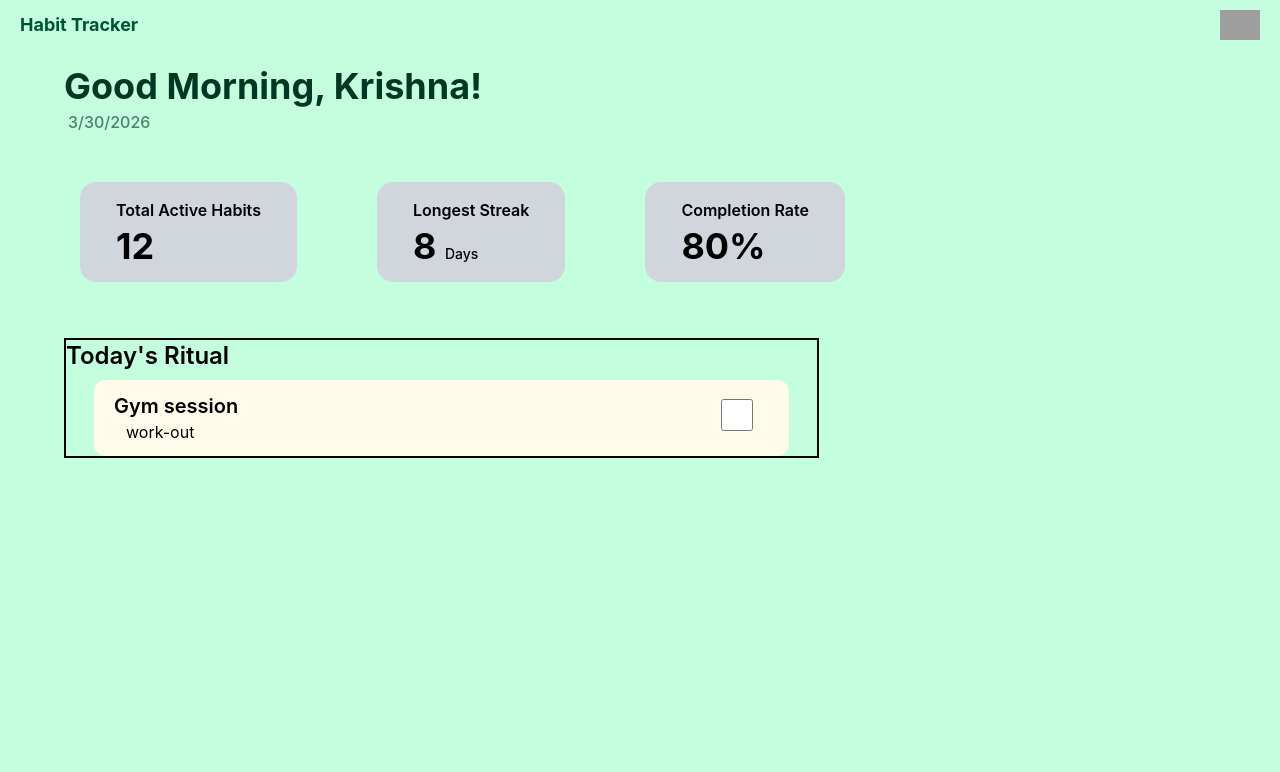
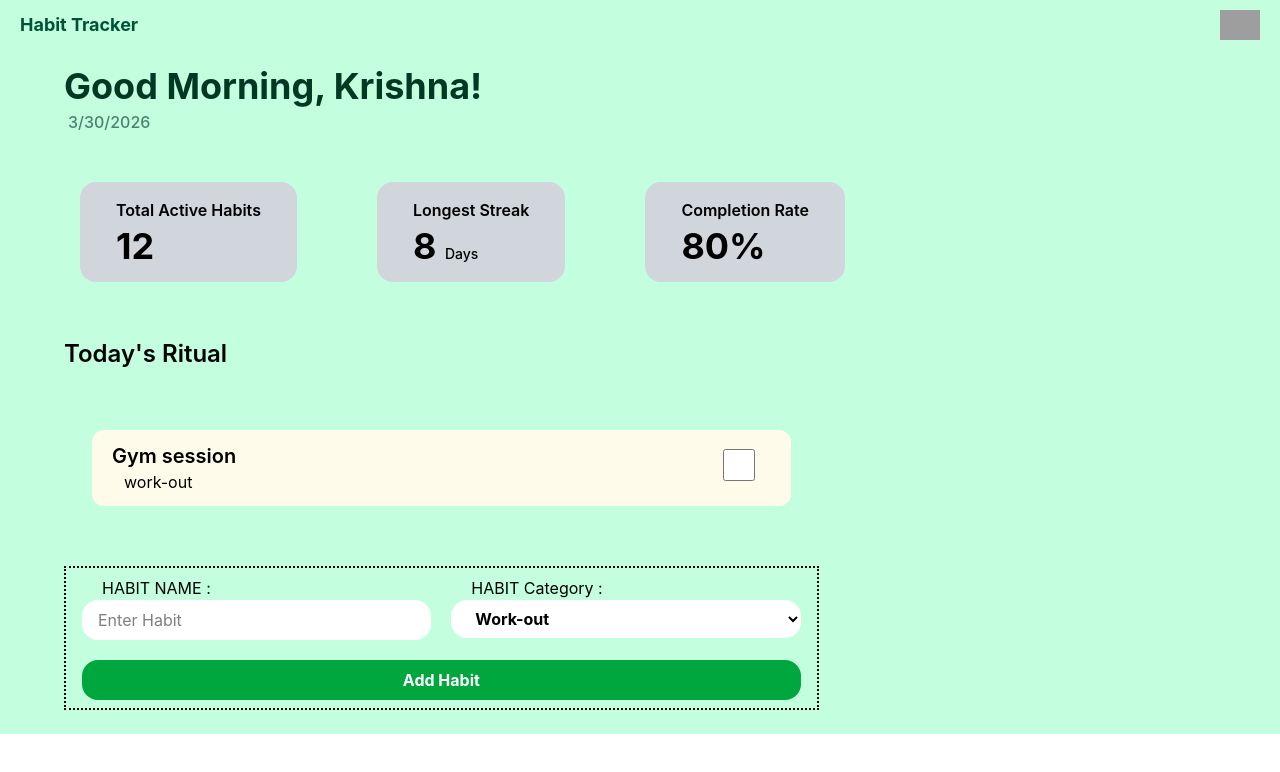
Before and after one commit to krishnakeshariya1/react-skill-build-projects, a React (Vite) app in the folder habit-tracker/: page / in a window 1280 px wide. Shown: the top 772 px of the page. Built offline with nearby package versions, Linux system fonts and the light colour scheme; grey boxes are pictures that could not be loaded.

Commit message:
make add habit form

```diff
--- a/habit-tracker/src/App.jsx
+++ b/habit-tracker/src/App.jsx
@@ -12,7 +12,7 @@ const App = () =>{
 
   return(
 
-    <div className="w-full h-screen bg-[#c3ffde]">
+    <div className="w-full h-auto bg-[#c3ffde] ">
 
       < NavBar />
 
--- /dev/null
+++ b/habit-tracker/src/Components/LeftSide/AddHabit.jsx
@@ -0,0 +1,25 @@
+export const AddHabit = () =>{
+    return(
+        <div className="w-full border-dotted border-2 border-black px-4 py-2 ">
+
+           <div className="flex gap-5">
+            <div className="w-1/2 flex flex-col">
+            <label className="ml-5">HABIT NAME :</label>
+            <input type="text" className="w-full bg-white px-4 py-2 rounded-2xl text-black outline-green-500" placeholder="Enter Habit"/>
+           </div>
+
+           <div className="w-1/2 flex flex-col">
+            <label className="ml-5">HABIT Category :</label>
+            <select className="bg-white w-full px-5 py-2 rounded-2xl text-black font-bold " >
+                <option value="Work-out">Work-out</option>
+                <option value="writing">writing</option>
+                <option value="singing">Singing</option>
+            </select>
+           </div>
+
+           </div>
+
+           <button className="w-full bg-green-600 mt-5 py-2 rounded-2xl font-bold text-white">Add Habit</button>
+        </div>
+    )
+}
--- a/habit-tracker/src/Components/LeftSide/TodayHabit.jsx
+++ b/habit-tracker/src/Components/LeftSide/TodayHabit.jsx
@@ -1,10 +1,14 @@
+import { AddHabit } from "./AddHabit"
 import { HabitCard } from "./HabitCard"
 
 export const TodayHabit = () =>{
     return(
-        <div className="w-full border-2">
-            <h2 className="text-2xl font-semibold mb-2">Today's Ritual </h2>
+        <div className="w-full flex flex-col gap-15">
+            <h2 className="text-2xl font-semibold ">Today's Ritual </h2>
+
             < HabitCard />
+
+            < AddHabit />
         </div>
     )
 }
```
